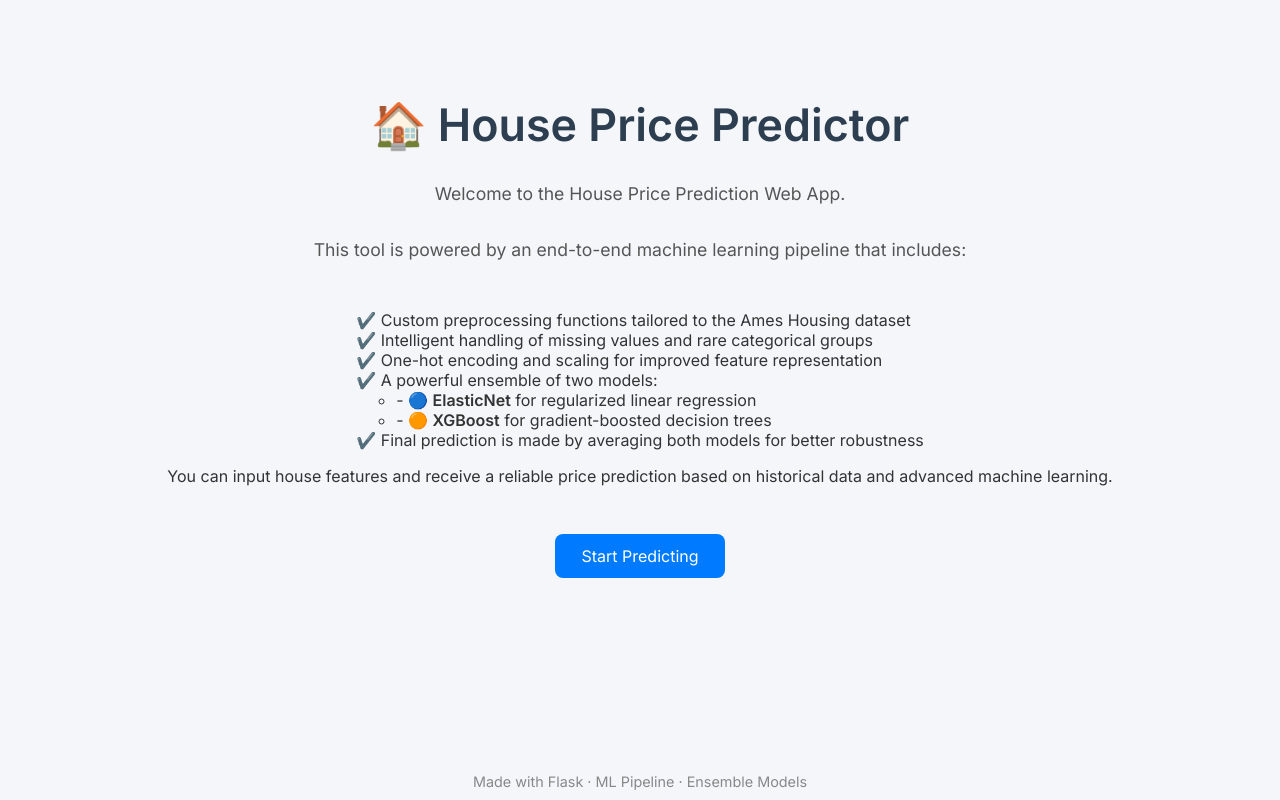
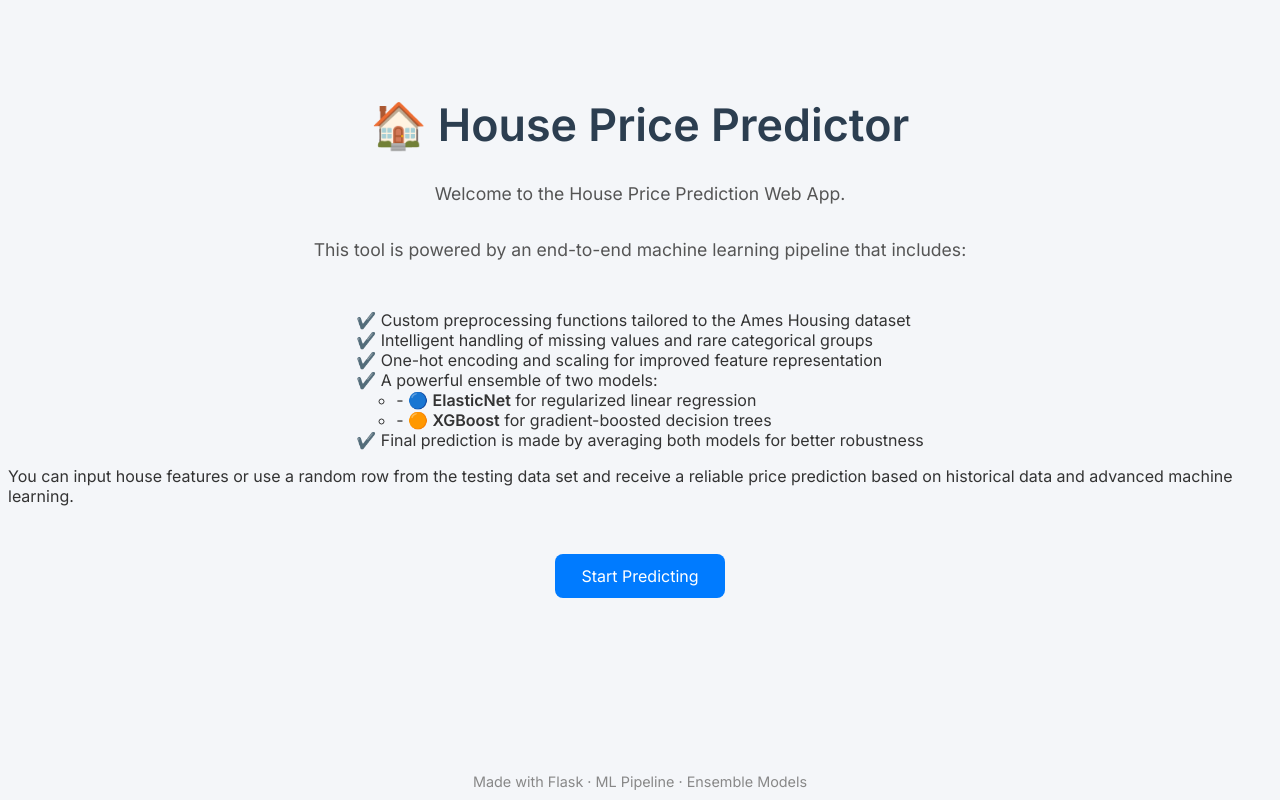
Before and after one commit to XSlayerDzX/house-price-ml-pipeline, a Flask app: page / in a window 1280 px wide. Run offline with Flask 3, Linux system fonts and the light colour scheme; parts of the project's set-up code (start-up, migrations or seed data) failed here and were passed over.

Commit message:
updated some files

```diff
--- a/templates/home.html
+++ b/templates/home.html
@@ -72,7 +72,7 @@
             </li>
             <li>✔️ Final prediction is made by averaging both models for better robustness</li>
         </ul>
-        You can input house features and receive a reliable price prediction based on historical data and advanced machine learning.
+        You can input house features or use a random row from the testing data set and receive a reliable price prediction based on historical data and advanced machine learning.
     </p>
 
     <a href="/predict" class="button">Start Predicting</a>
```
